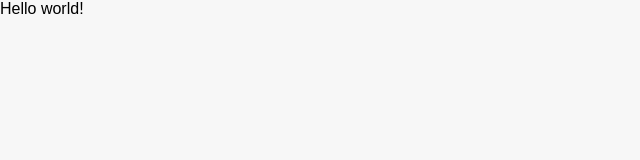
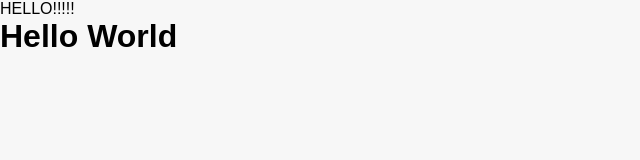
Before and after one commit to skagur-k/gatsby-blog, a Gatsby site: page / in a window 1280 px wide. Shown: the whole page, without its empty margins (0-640 px from the left). Built offline with nearby package versions, Linux system fonts and the light colour scheme; Gatsby itself is replaced by a stand-in of ours; a web font is replaced by a local one.

Commit message:
Added Nav

```diff
--- a/gatsby-config.js
+++ b/gatsby-config.js
@@ -1,8 +1,5 @@
 module.exports = {
   plugins: [
-    `gatsby-plugin-sharp`,
-    `gatsby-transformer-sharp`,
-    `gatsby-plugin-styled-components`,
     {
       resolve: `gatsby-source-filesystem`,
       options: {
@@ -45,5 +42,9 @@ module.exports = {
         display: `swap`,
       },
     },
+    `gatsby-plugin-sharp`,
+    `gatsby-transformer-sharp`,
+    `gatsby-plugin-styled-components`,
+    `babel-plugin-styled-components`,
   ],
 }
--- a/gatsby-node.js
+++ b/gatsby-node.js
@@ -1,4 +1,4 @@
-// exports.createPages = async function ({ actions, graaphql }) {
+// exports.createPages = async function ({ actions, graphql }) {
 //   const { data } = await graphql`
 //     query {
 //       allMdx(sort: { fields: frontmatter___date, order: DESC }) {
--- /dev/null
+++ b/src/components/Container.js
@@ -0,0 +1,12 @@
+import React from "react"
+import { ContainerWrapper } from "../elements"
+import { Nav } from "../components"
+
+export const Container = ({ children }) => {
+  return (
+    <ContainerWrapper>
+      <Nav></Nav>
+      {children}
+    </ContainerWrapper>
+  )
+}
--- /dev/null
+++ b/src/components/Nav.js
@@ -0,0 +1,7 @@
+import React from "react"
+import { NavWrapper } from "../elements"
+import { useStaticQuery, Link, graphql } from "gatsby"
+
+export const Nav = () => {
+  return <NavWrapper>HELLO!!!!!</NavWrapper>
+}
--- /dev/null
+++ b/src/components/index.js
@@ -0,0 +1,2 @@
+export * from "./Container"
+export * from "./Nav"
--- /dev/null
+++ b/src/elements/ContainerElements.js
@@ -0,0 +1,18 @@
+import styled from "styled-components"
+
+export const ContainerWrapper = styled.div`
+  height: 100%;
+  display: grid;
+  grid-template-columns: 1fr repeat(12, minmax(auto, 4.2rem)) 1fr;
+  grid-template-rows: 7.8rem 20rem 5rem auto;
+  gap: 0 2rem;
+
+  @media ${props => props.theme.breakpoints.tablet} {
+    grid-template-columns: 2rem repeat(6, 1fr) 2rem;
+    grid-gap: 0 1rem;
+  }
+
+  @media ${props => props.theme.breakpoints.mobile} {
+    grid-template-columns: 1rem repeat(6, 1fr) 1rem;
+  }
+`
--- /dev/null
+++ b/src/elements/NavElements.js
@@ -0,0 +1,12 @@
+import styled from "styled-components"
+
+export const NavWrapper = styled.nav`
+  grid-column: 2 / span 12;
+  grid-row: 1 / 2;
+  display: flex;
+  align-items: center;
+
+  @media ${props => props.theme.breakpoints.tablet} {
+    grid-column: 2 / span 6;
+  }
+`
--- /dev/null
+++ b/src/elements/index.js
@@ -0,0 +1,2 @@
+export * from "./ContainerElements"
+export * from "./NavElements"
--- a/src/pages/index.js
+++ b/src/pages/index.js
@@ -1,5 +1,12 @@
 import React from "react"
+import { Container } from "../components"
 
-export default function Home() {
-  return <div>Hello world!</div>
+export const IndexPage = () => {
+  return (
+    <Container>
+      <h1>Hello World</h1>
+    </Container>
+  )
 }
+
+export default IndexPage
```
